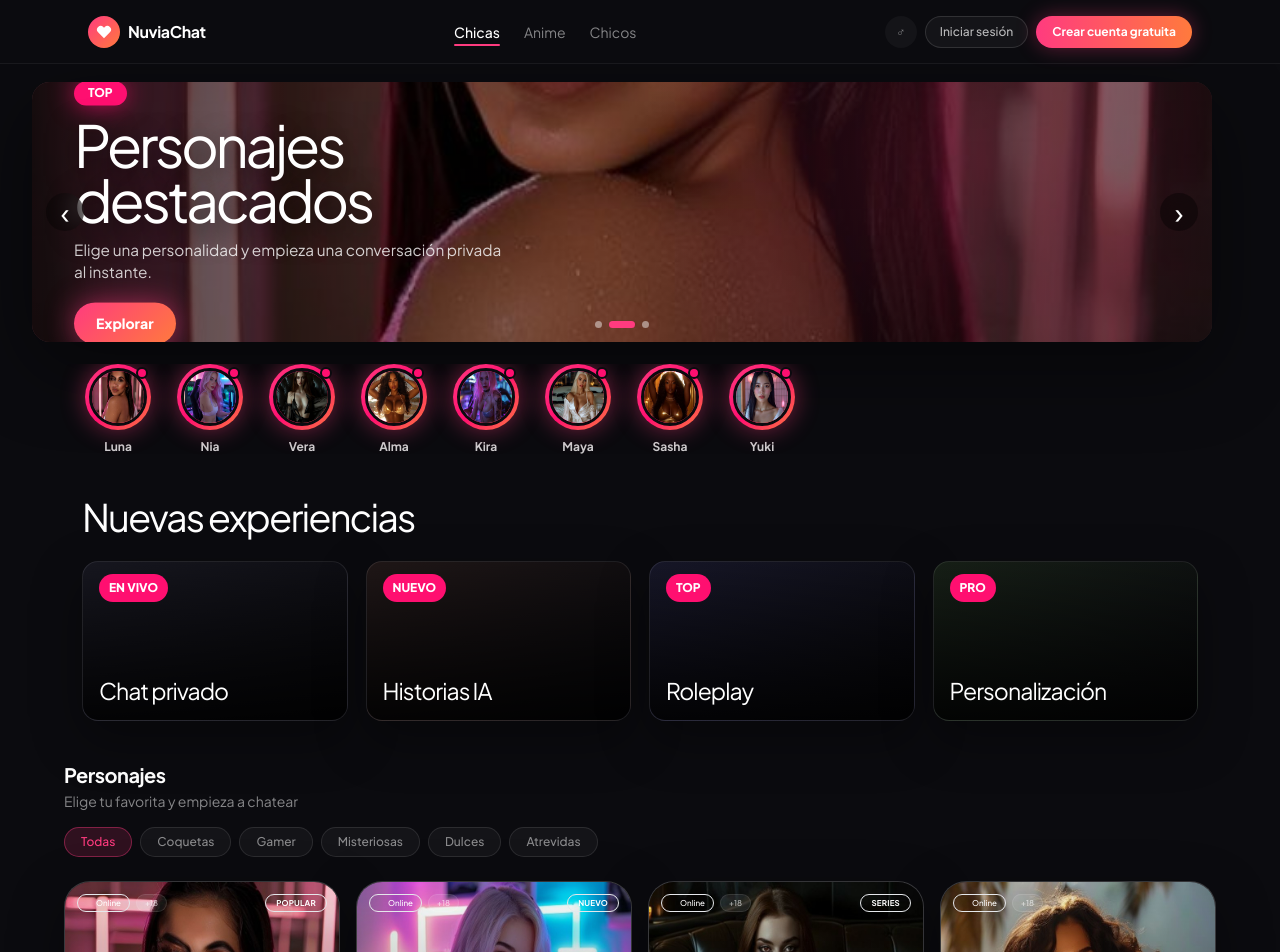
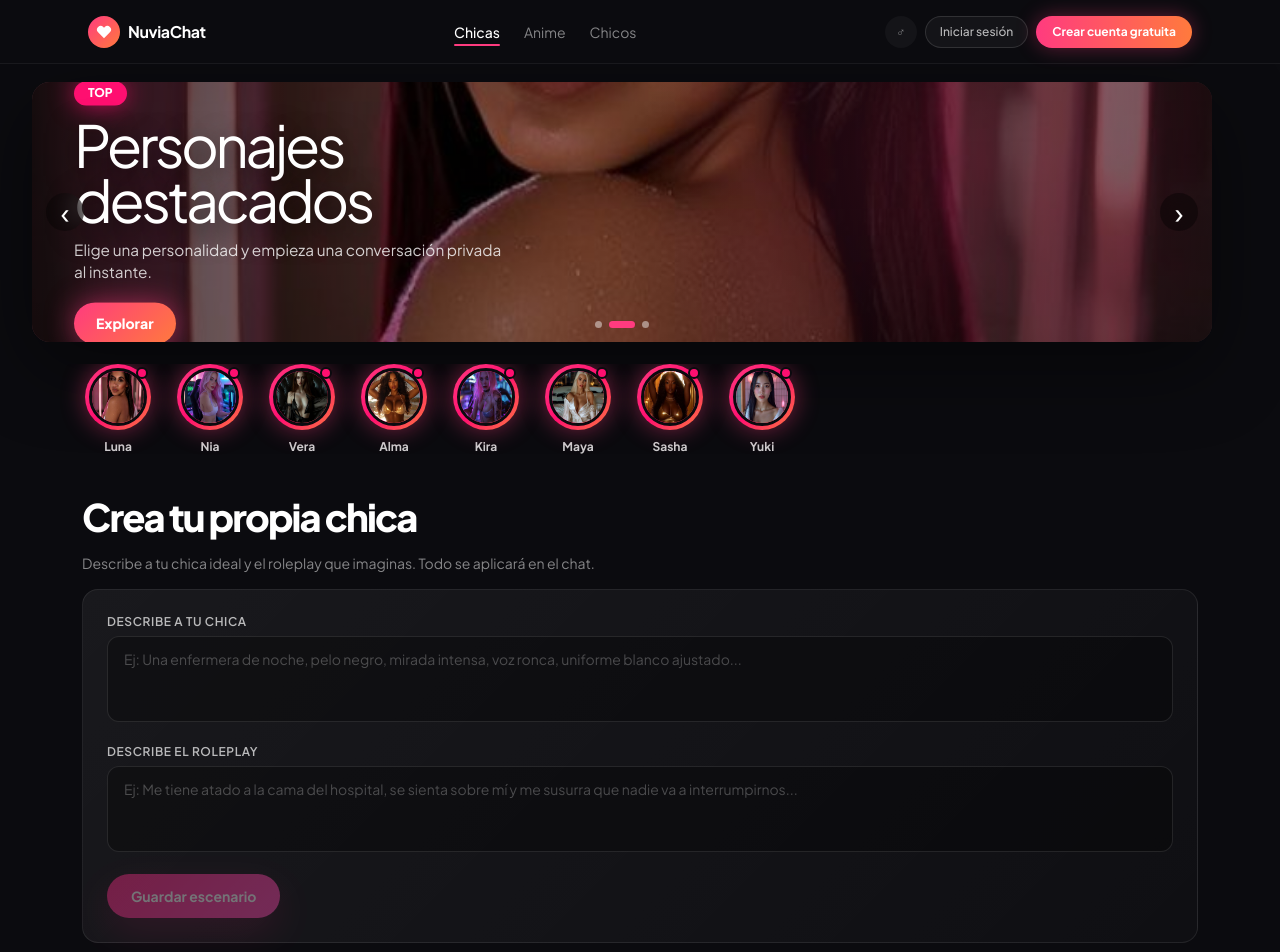
Before and after one commit to 3737631/luciaia, a Next.js app: page /luciaia/girls in a window 1280 px wide. Shown: the top 952 px of the page. Built offline with nearby package versions, Linux system fonts and the light colour scheme.

Commit message:
feat: create-your-own-girl section, image icon in chat, custom scenario injection

```diff
--- a/src/app/girls/page.tsx
+++ b/src/app/girls/page.tsx
@@ -6,7 +6,7 @@ import Footer from "@/components/Footer";
 import GirlCard from "@/components/GirlCard";
 import HeroShowcaseCarousel from "@/components/HeroShowcaseCarousel";
 import StoriesRow from "@/components/StoriesRow";
-import ExperiencesRow from "@/components/ExperiencesRow";
+import CreateYourGirl from "@/components/CreateYourGirl";
 import { girls } from "@/data/girls";
 
 const filters = ["Todas", "Coquetas", "Gamer", "Misteriosas", "Dulces", "Atrevidas"];
@@ -36,7 +36,7 @@ export default function GirlsPage() {
         <div style={{ padding: "18px 0 0" }} className="sm:pt-7">
           <HeroShowcaseCarousel />
           <StoriesRow />
-          <ExperiencesRow />
+          <CreateYourGirl />
         </div>
 
         {/* Personajes */}
--- a/src/components/ChatWindow.tsx
+++ b/src/components/ChatWindow.tsx
@@ -33,9 +33,23 @@ export default function ChatWindow({ girl }: { girl: Girl }) {
   const [error, setError] = useState<string | null>(null);
   const [mode, setMode] = useState<"text" | "actions">("actions");
   const [showModePicker, setShowModePicker] = useState(true);
+  const [customScenario, setCustomScenario] = useState("");
   const scrollRef = useRef<HTMLDivElement>(null);
   const mountedRef = useRef(true);
   const isMobile = typeof window !== "undefined" && window.innerWidth < 640;
+
+  useEffect(() => {
+    const raw = localStorage.getItem("custom_scenario");
+    if (raw) {
+      try {
+        const parsed = JSON.parse(raw);
+        const parts = [];
+        if (parsed.girl) parts.push("Chica: " + parsed.girl);
+        if (parsed.roleplay) parts.push("Roleplay: " + parsed.roleplay);
+        setCustomScenario(parts.join("\n"));
+      } catch {}
+    }
+  }, []);
 
   useEffect(() => {
     const saved = getConversationHistory(girl.id);
@@ -87,6 +101,7 @@ export default function ChatWindow({ girl }: { girl: Girl }) {
       summary,
       mode,
       userGender: (typeof window !== "undefined" ? (localStorage.getItem("lunacall_gender") || "hombre") : "hombre") as "hombre" | "mujer",
+      customScenario: customScenario || undefined,
     };
 
     try {
@@ -138,7 +153,7 @@ export default function ChatWindow({ girl }: { girl: Girl }) {
       saveConversationHistory(girl.id, chatHistory);
       setError(err?.message || "Usando modo offline.");
     }
-  }, [girl, history, messages]);
+  }, [girl, history, messages, customScenario]);
 
   async function send() {
     if (blocked || typing) return;
@@ -162,6 +177,14 @@ export default function ChatWindow({ girl }: { girl: Girl }) {
     setTyping(true);
     await doAI(text);
     setTyping(false);
+  }
+
+  function requestImage() {
+    if (blocked || typing) return;
+    const text = "Pídeme una foto";
+    setMessages((m) => [...m, { id: crypto.randomUUID(), from: "user" as const, text }]);
+    setTyping(true);
+    doAI(text).finally(() => setTyping(false));
   }
 
   function clearMemory() {
@@ -315,6 +338,18 @@ export default function ChatWindow({ girl }: { girl: Girl }) {
           className="min-h-[48px] flex-1 rounded-2xl border border-white/[0.06] bg-white/[0.04] px-4 text-[16px] outline-none focus:border-pink/50 disabled:opacity-40 transition-colors"
         />
         <button
+          onClick={requestImage}
+          disabled={blocked || typing}
+          className="rounded-2xl border border-white/[0.10] bg-white/[0.04] px-3 py-3 text-muted hover:bg-white/[0.08] hover:text-white transition-all active:scale-95 disabled:opacity-40 shrink-0"
+          title="Pídeme una foto"
+        >
+          <svg viewBox="0 0 24 24" className="h-5 w-5" fill="none" stroke="currentColor" strokeWidth="2" strokeLinecap="round" strokeLinejoin="round">
+            <rect x="3" y="3" width="18" height="18" rx="2" ry="2"/>
+            <circle cx="8.5" cy="8.5" r="1.5"/>
+            <polyline points="21 15 16 10 5 21"/>
+          </svg>
+        </button>
+        <button
           onClick={send}
           disabled={blocked || typing}
           className="rounded-2xl bg-gradient-to-r from-pink to-purple-500 px-5 py-3 text-sm font-semibold text-white shadow-lg shadow-pink/20 transition-all hover:shadow-xl hover:shadow-pink/25 active:scale-95 disabled:opacity-40"
--- /dev/null
+++ b/src/components/CreateYourGirl.tsx
@@ -0,0 +1,126 @@
+"use client";
+
+import { useState } from "react";
+import { useRouter } from "next/navigation";
+
+export default function CreateYourGirl() {
+  const router = useRouter();
+  const [girlDesc, setGirlDesc] = useState("");
+  const [roleplayDesc, setRoleplayDesc] = useState("");
+  const [done, setDone] = useState(false);
+
+  function handleCreate() {
+    if (!girlDesc.trim() && !roleplayDesc.trim()) return;
+    localStorage.setItem(
+      "custom_scenario",
+      JSON.stringify({ girl: girlDesc.trim(), roleplay: roleplayDesc.trim() }),
+    );
+    setDone(true);
+  }
+
+  function handleStart() {
+    router.push("/chat/luna");
+  }
+
+  if (done) {
+    return (
+      <div
+        className="px-4 sm:px-6 lg:px-8"
+        style={{ maxWidth: 1180, margin: "20px auto 0" }}
+      >
+        <div
+          className="rounded-2xl p-6 sm:p-8 text-center"
+          style={{
+            background:
+              "linear-gradient(135deg, rgba(255,255,255,0.07), rgba(255,255,255,0.02))",
+            border: "1px solid rgba(255,255,255,0.10)",
+          }}
+        >
+          <div className="mx-auto mb-3 flex h-12 w-12 items-center justify-center rounded-full bg-gradient-to-br from-pink/20 to-purple/20">
+            <svg viewBox="0 0 24 24" className="h-6 w-6 text-pink" fill="none" stroke="currentColor" strokeWidth="2">
+              <path d="M22 11.08V12a10 10 0 1 1-5.93-9.14"/>
+              <polyline points="22 4 12 14.01 9 11.01"/>
+            </svg>
+          </div>
+          <p className="text-lg font-bold text-white">Escenario guardado</p>
+          <p className="mt-1 text-sm text-white/60">
+            Tu chica y roleplay están listos. Elige una chica para empezar:
+          </p>
+          <button
+            onClick={handleStart}
+            className="btn-primary mt-4 h-11 px-8 text-sm font-bold"
+          >
+            Ir al chat
+          </button>
+          <button
+            onClick={() => {
+              setDone(false);
+              setGirlDesc("");
+              setRoleplayDesc("");
+            }}
+            className="mt-3 block w-full text-center text-xs text-pink/60 hover:text-pink transition-colors"
+          >
+            Crear otro escenario
+          </button>
+        </div>
+      </div>
+    );
+  }
+
+  return (
+    <div
+      className="px-4 sm:px-6 lg:px-8"
+      style={{ maxWidth: 1180, margin: "20px auto 0" }}
+    >
+      <h2
+        className="font-black tracking-tighter text-white"
+        style={{
+          fontSize: "clamp(28px, 4vw, 38px)",
+          letterSpacing: "-0.05em",
+          margin: "0 0 8px",
+        }}
+      >
+        Crea tu propia chica
+      </h2>
+      <p className="mb-4 text-sm text-white/50" style={{ marginTop: 0 }}>
+        Describe a tu chica ideal y el roleplay que imaginas. Todo se aplicará en el chat.
+      </p>
+      <div
+        className="rounded-2xl p-5 sm:p-6"
+        style={{
+          background:
+            "linear-gradient(135deg, rgba(255,255,255,0.06), rgba(255,255,255,0.02))",
+          border: "1px solid rgba(255,255,255,0.08)",
+        }}
+      >
+        <label className="mb-1.5 block text-xs font-semibold text-white/70 uppercase tracking-wider">
+          Describe a tu chica
+        </label>
+        <textarea
+          value={girlDesc}
+          onChange={(e) => setGirlDesc(e.target.value)}
+          placeholder="Ej: Una enfermera de noche, pelo negro, mirada intensa, voz ronca, uniforme blanco ajustado..."
+          rows={3}
+          className="w-full rounded-xl border border-white/[0.10] bg-black/30 px-4 py-3 text-sm text-white outline-none focus:border-pink/50 resize-none transition-colors placeholder:text-white/25"
+        />
+        <label className="mb-1.5 mt-4 block text-xs font-semibold text-white/70 uppercase tracking-wider">
+          Describe el roleplay
+        </label>
+        <textarea
+          value={roleplayDesc}
+          onChange={(e) => setRoleplayDesc(e.target.value)}
+          placeholder="Ej: Me tiene atado a la cama del hospital, se sienta sobre mí y me susurra que nadie va a interrumpirnos..."
+          rows={3}
+          className="w-full rounded-xl border border-white/[0.10] bg-black/30 px-4 py-3 text-sm text-white outline-none focus:border-pink/50 resize-none transition-colors placeholder:text-white/25"
+        />
+        <button
+          onClick={handleCreate}
+          disabled={!girlDesc.trim() && !roleplayDesc.trim()}
+          className="btn-primary mt-4 h-11 px-6 text-sm font-bold disabled:opacity-40"
+        >
+          Guardar escenario
+        </button>
+      </div>
+    </div>
+  );
+}
--- a/src/lib/chatClient.ts
+++ b/src/lib/chatClient.ts
@@ -12,6 +12,7 @@ interface ChatPayload {
   summary: string;
   mode?: "text" | "actions";
   userGender?: "hombre" | "mujer";
+  customScenario?: string;
 }
 
 export async function sendChatMessage(payload: ChatPayload): Promise<string> {
```
Also changed, not shown: 1 other file (tests, documents, lock files or other folders).
